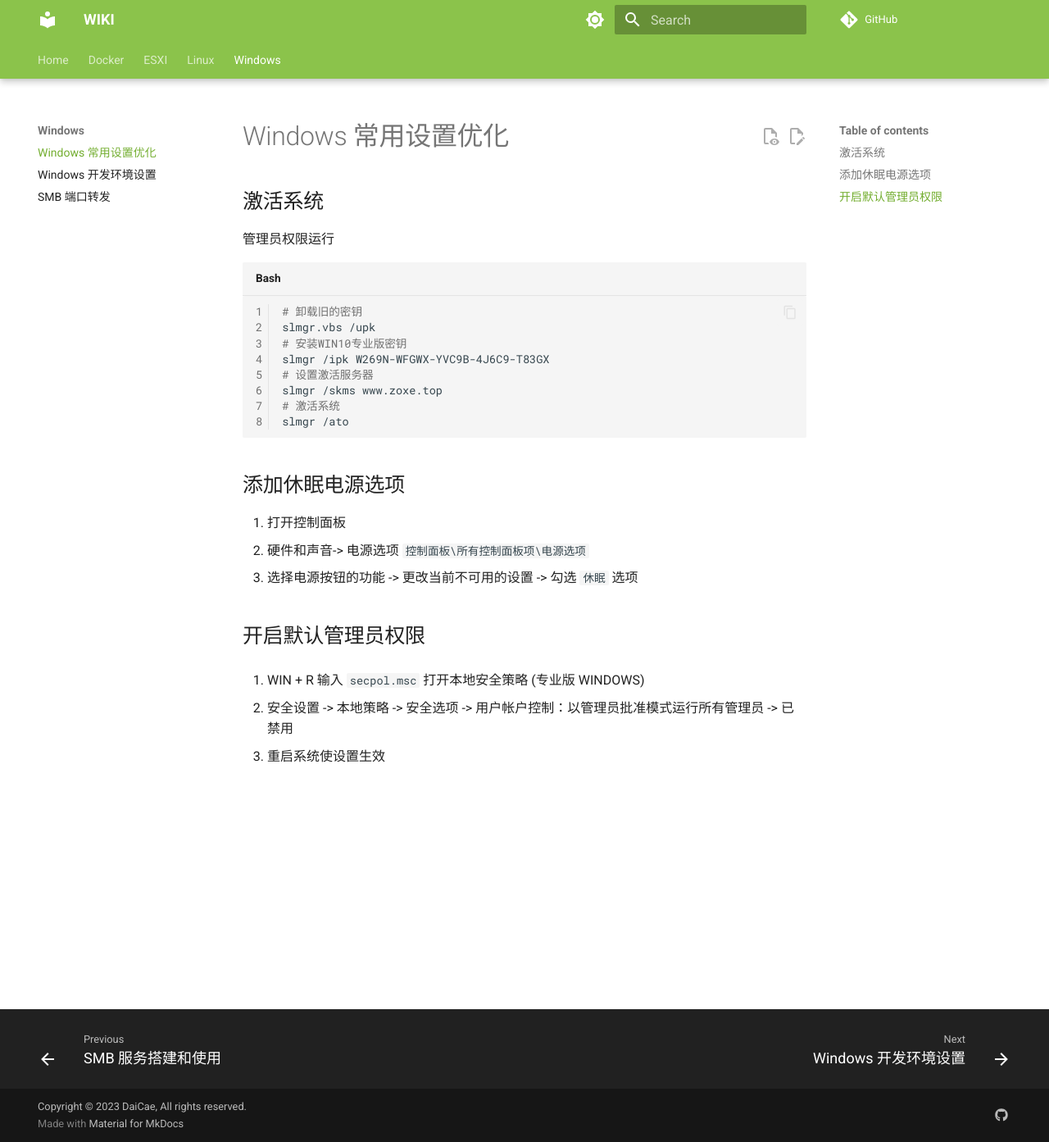
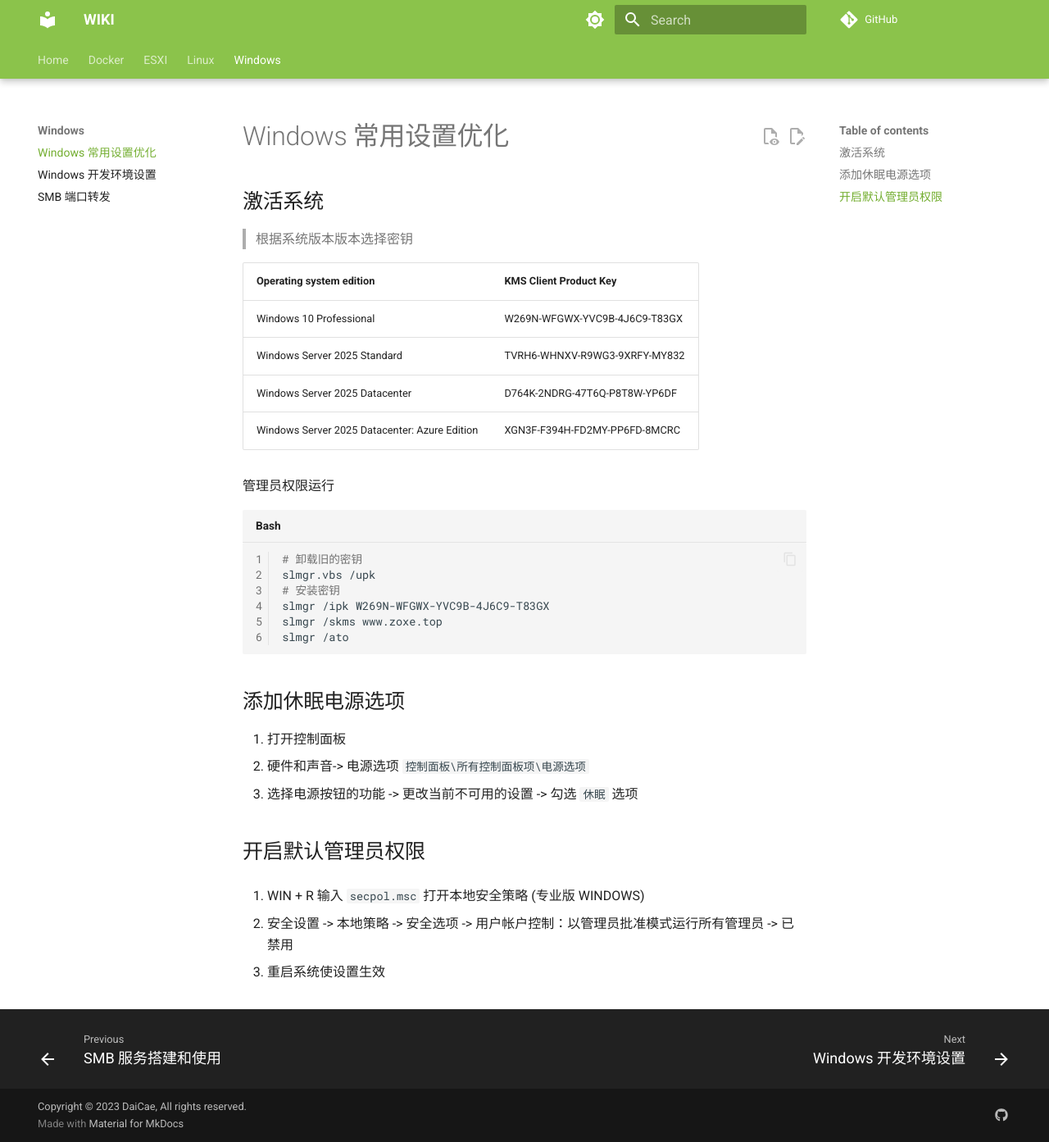
Before and after one commit to zexvar/wiki, an MkDocs documentation site: the page built from docs/Windows/common.md, in a window 1280 px wide and 1393 px high. Shown: the whole window at 82% size. Built offline with MkDocs 1.6.1 and Material for MkDocs 9.7.7, drawn with Linux system fonts in a browser that asks for light colours; comment, search, counter and statistics services are not loaded; the version menu is left out.

Commit message:
update Windows\common

````diff
--- a/docs/Windows/common.md
+++ b/docs/Windows/common.md
@@ -1,17 +1,24 @@
 # Windows 常用设置优化
 
 ## 激活系统
+
+> 根据系统版本版本选择密钥
+
+| Operating system edition                      | KMS Client Product Key        |
+| --------------------------------------------- | ----------------------------- |
+| Windows 10 Professional                       | W269N-WFGWX-YVC9B-4J6C9-T83GX |
+| Windows Server 2025 Standard                  | TVRH6-WHNXV-R9WG3-9XRFY-MY832 |
+| Windows Server 2025 Datacenter                | D764K-2NDRG-47T6Q-P8T8W-YP6DF |
+| Windows Server 2025 Datacenter: Azure Edition | XGN3F-F394H-FD2MY-PP6FD-8MCRC |
 
 管理员权限运行
 
 ```bash
 # 卸载旧的密钥
 slmgr.vbs /upk
-# 安装WIN10专业版密钥
+# 安装密钥
 slmgr /ipk W269N-WFGWX-YVC9B-4J6C9-T83GX
-# 设置激活服务器
 slmgr /skms www.zoxe.top
-# 激活系统
 slmgr /ato
 ```
 
````
